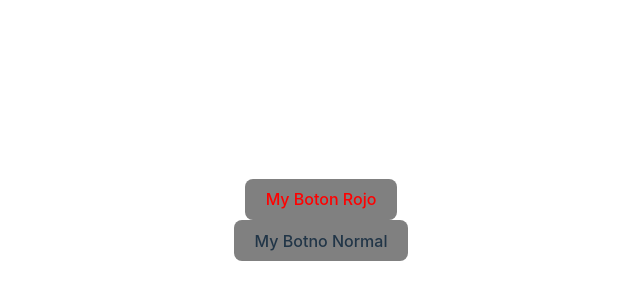
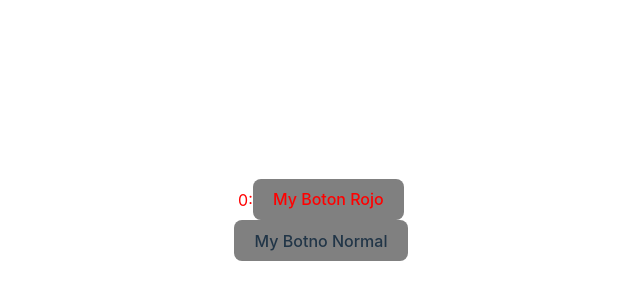
Before and after one commit to Saulrega/reactFundamentals, a React (Vite) app: page / in a window 1280 px wide. Shown: the part 180-480 px from the top of the page, without its empty margins (319-959 px from the left). Built offline with nearby package versions, Linux system fonts and the light colour scheme.

Commit message:
feat: use context and provider

```diff
--- a/src/App.tsx
+++ b/src/App.tsx
@@ -1,6 +1,7 @@
 import './App.css'
 import { Button } from './components'
 import { ColorRed } from './components/Button/Button';
+import { GlobalProvider } from './context/global.provider';
 
 function App() {
   const handleClick = () => {
@@ -12,10 +13,10 @@
   }
 
   return(
-    <>
+    <GlobalProvider>
       <ColorRed><Button parentMethod={dimeHola}>My Boton Rojo </Button></ColorRed>
       <Button parentMethod={handleClick}>My Botno Normal</Button>
-    </>
+    </GlobalProvider>
   )
 }
 
--- a/src/components/Button/Button.tsx
+++ b/src/components/Button/Button.tsx
@@ -1,5 +1,6 @@
 import { ReactNode } from "react"
 import "./Button.css"
+import { useGlobalContext } from "../../context/global.context"
 
 interface Props {
     children: ReactNode,
@@ -11,13 +12,21 @@
 }
 
 export const ColorRed = ({children}: ChildrenProps) => {
-    return (<div className="color-red">{ children }</div>)
+    const { value } = useGlobalContext();
+
+    return (<div className="color-red">{ value }:{ children }</div>)
 }
 
 export const Button = ({children, parentMethod}: Props) => {
+    const { setValue } = useGlobalContext();
+
+    const handleClick = () => {
+        setValue(9);
+        parentMethod();
+    }
 
     return(
-        <button className="custom-button" onClick={parentMethod}>
+        <button className="custom-button" onClick={handleClick}>
             { children }
         </button>
     )
--- /dev/null
+++ b/src/context/global.context.ts
@@ -0,0 +1,23 @@
+import React, { createContext, useContext } from "react";
+
+interface GlobalContextType{
+    value: number | null,
+    setValue: React.Dispatch<React.SetStateAction<number>>
+}
+
+
+export const GlobalContext = createContext<GlobalContextType>({
+    value: 0,
+    setValue: () =>{ }
+});
+
+
+export const useGlobalContext = () => {
+    const context = useContext(GlobalContext);
+
+    if(!context.value && context.value !== 0){
+        throw new Error("GlobalContext must be used within a GlobalContextProvider")
+    }
+
+    return context;
+}
--- /dev/null
+++ b/src/context/global.provider.tsx
@@ -0,0 +1,17 @@
+import { ReactNode, useState } from "react";
+import { GlobalContext } from "./global.context";
+
+export const EmptyGlobalState: number = 0;
+
+interface GlobalProps {
+    children:
+    ReactNode;
+}
+
+export const GlobalProvider = ({ children }:GlobalProps ) => {
+    const [value, setValue] = useState<number>(EmptyGlobalState)
+
+    return(
+        <GlobalContext.Provider value={{ value, setValue}}>{children}</GlobalContext.Provider>
+    )
+}
```
